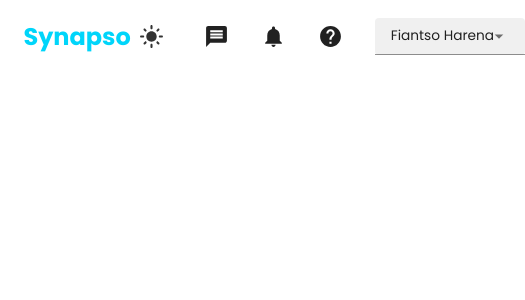
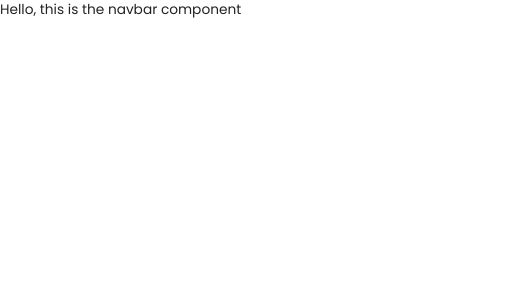
Before and after one commit to HarenaFiantso/Synapso-UI, a React (Vite) app: page /home in a window 390 px wide. Shown: the top 300 px of the page, 525 px wide, since content can reach past the window. Built offline with nearby package versions, Linux system fonts and the light colour scheme; the HTML template or start-up script is replaced by a standard one.

Commit message:
feat: Re-installed Redux

```diff
--- a/package.json
+++ b/package.json
@@ -15,9 +15,13 @@
     "@mui/icons-material": "^5.14.16",
     "@mui/material": "^5.14.16",
     "@mui/styled-engine-sc": "^6.0.0-alpha.4",
+    "@reduxjs/toolkit": "^1.9.7",
     "react": "^18.2.0",
     "react-dom": "^18.2.0",
+    "react-redux": "^8.1.3",
     "react-router-dom": "^6.18.0",
+    "redux": "^4.2.1",
+    "redux-persist": "^6.0.0",
     "styled-components": "^6.1.0"
   },
   "devDependencies": {
--- a/src/components/NavbarComponent.tsx
+++ b/src/components/NavbarComponent.tsx
@@ -1,194 +1,3 @@
-import {
-  Box,
-  IconButton,
-  InputBase,
-  Typography,
-  useTheme,
-  useMediaQuery,
-  FormControl,
-  Select,
-  MenuItem
-} from "@mui/material";
-import { useNavigate } from "react-router-dom";
-import {
-  Search,
-  Message,
-  DarkMode,
-  Close,
-  Notifications,
-  Help,
-  LightMode
-} from "@mui/icons-material";
-import { useState } from "react";
-
-import FlexBetween from "../styles/FlexBetween";
-
 export default function NavbarComponent() {
-  const navigate = useNavigate();
-  const isNonMobileScreens = useMediaQuery("(min-width: 1000px)");
-  const [isMobileMenuToggled, setIsMobileMenuToggled] = useState(false);
-
-  /* Theme configuration variables */
-  const theme = useTheme() as any;
-  const neutralLight = theme.palette.neutral.light;
-  const primaryLight = theme.palette.primary.light;
-  const altBackgroundColor = theme.palette.background.alt;
-
-  const fullName = "Fiantso Harena";
-  const toggleMobileMenu = () => {
-    setIsMobileMenuToggled(!isMobileMenuToggled);
-  };
-
-  return (
-    <FlexBetween padding="1rem 6%" bgcolor={altBackgroundColor}>
-      <FlexBetween>
-        <Typography
-          fontWeight={"bold"}
-          fontSize={"clamp(.5rem, 1.5rem, 1.75rem)"}
-          color={"primary"}
-          onClick={() => navigate("/home")}
-          sx={{
-            "&:hover": {
-              color: primaryLight,
-              cursor: "pointer",
-            },
-          }}
-        >
-          Synapso
-        </Typography>
-        {isNonMobileScreens && (
-          <FlexBetween
-            bgcolor={neutralLight}
-            borderRadius="20px"
-            gap="3rem"
-            padding=".1rem 1.5rem"
-          >
-            <InputBase placeholder="Search..." />
-            <IconButton>
-              <Search />
-            </IconButton>
-          </FlexBetween>
-        )}
-      </FlexBetween>
-
-      {isMobileMenuToggled ? (
-        <MobileMenu fullName={fullName} toggleMobileMenu={toggleMobileMenu} />
-      ) : (
-        <DesktopMenu toggleMobileMenu={toggleMobileMenu} />
-      )}
-    </FlexBetween>
-  );
+  return <div>Hello, this is the navbar component</div>;
 }
-
-
-interface MobileMenuProps {
-  fullName: string;
-  toggleMobileMenu: () => void;
-}
-
-const MobileMenu: React.FC<MobileMenuProps> = ({ fullName, toggleMobileMenu }) => {
-  return (
-    <Box
-      position="fixed"
-      right="0"
-      bottom="0"
-      height="100%"
-      zIndex="10"
-      maxWidth="500px"
-      minWidth="300px"
-      bgcolor="background.default"
-    >
-      <Box display="flex" justifyContent="flex-end" p="1rem">
-        <IconButton onClick={toggleMobileMenu}>
-          <Close />
-        </IconButton>
-      </Box>
-
-      <FlexBetween
-        display="flex"
-        flexDirection="column"
-        justifyContent="center"
-        alignItems="center"
-        gap="3rem"
-      >
-        <IconButton sx={{ fontSize: "25px" }}>
-          <DarkMode sx={{ fontSize: "25px" }} />
-        </IconButton>
-        <Message sx={{ fontSize: "25px" }} />
-        <Notifications sx={{ fontSize: "25px" }} />
-        <Help sx={{ fontSize: "25px" }} />
-        <FormControl fullWidth variant="standard">
-          <Select
-            value={fullName}
-            sx={{
-              backgroundColor: "neutral.light",
-              width: "150px",
-              borderRadius: "0.25rem",
-              p: "0.25rem 1rem",
-              "& .MuiSvgIcon-root": {
-                pr: "0.25rem",
-                width: "3rem",
-              },
-              "& .MuiSelect-select:focus": {
-                backgroundColor: "neutral.light",
-              },
-            }}
-            input={<InputBase />}
-          >
-            <MenuItem value={fullName}>
-              <Typography>{fullName}</Typography>
-            </MenuItem>
-            <MenuItem onClick={() => toggleMobileMenu()}>Log Out</MenuItem>
-          </Select>
-        </FormControl>
-      </FlexBetween>
-    </Box>
-  );
-};
-
-interface DesktopMenuProps {
-  toggleMobileMenu: () => void;
-}
-const DesktopMenu: React.FC<DesktopMenuProps> = ({ toggleMobileMenu }) => {
-  const theme = useTheme() as any;
-  const isDarkMode = theme.palette.mode === 'dark';
-  const dark = theme.palette.neutral.dark;
-
-  return (
-    <FlexBetween gap="2rem">
-      <IconButton onClick={toggleMobileMenu}>
-        {isDarkMode ? (
-          <DarkMode sx={{ fontSize: '25px' }} />
-        ) : (
-          <LightMode sx={{ color: dark, fontSize: '25px' }} />
-        )}
-      </IconButton>
-      <Message sx={{ fontSize: '25px' }} />
-      <Notifications sx={{ fontSize: '25px' }} />
-      <Help sx={{ fontSize: '25px' }} />
-      <FormControl variant="standard">
-        <Select
-          value="Your Name"
-          sx={{
-            backgroundColor: 'neutral.light',
-            width: '150px',
-            borderRadius: '0.25rem',
-            p: '0.25rem 1rem',
-            '& .MuiSvgIcon-root': {
-              pr: '0.25rem',
-              width: '3rem',
-            },
-            '& .MuiSelect-select:focus': {
-              backgroundColor: 'neutral.light',
-            },
-          }}
-        >
-          <MenuItem value="Your Name">
-            <Typography>Fiantso Harena</Typography>
-          </MenuItem>
-          <MenuItem>Log Out</MenuItem>
-        </Select>
-      </FormControl>
-    </FlexBetween>
-  );
-};
```
Also changed, not shown: 1 other file (tests, documents, lock files or other folders).
